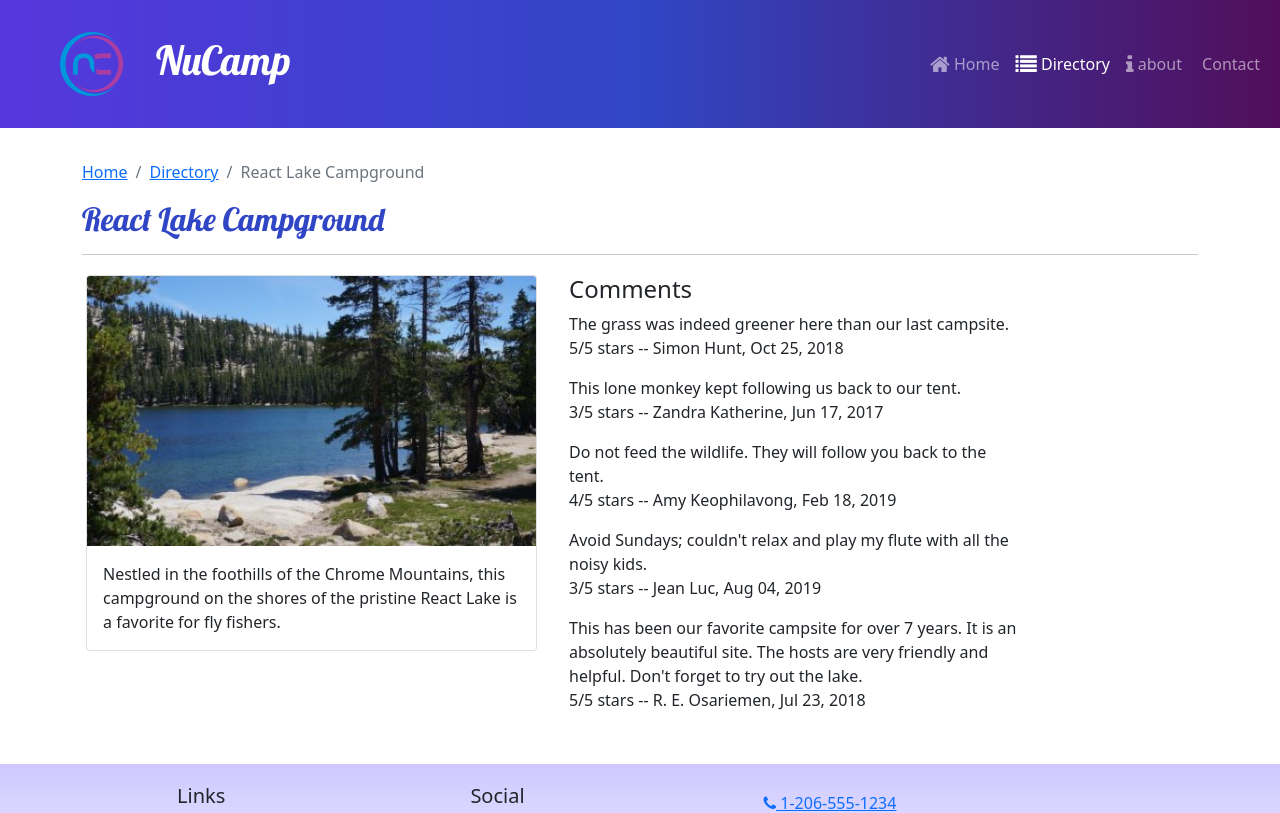
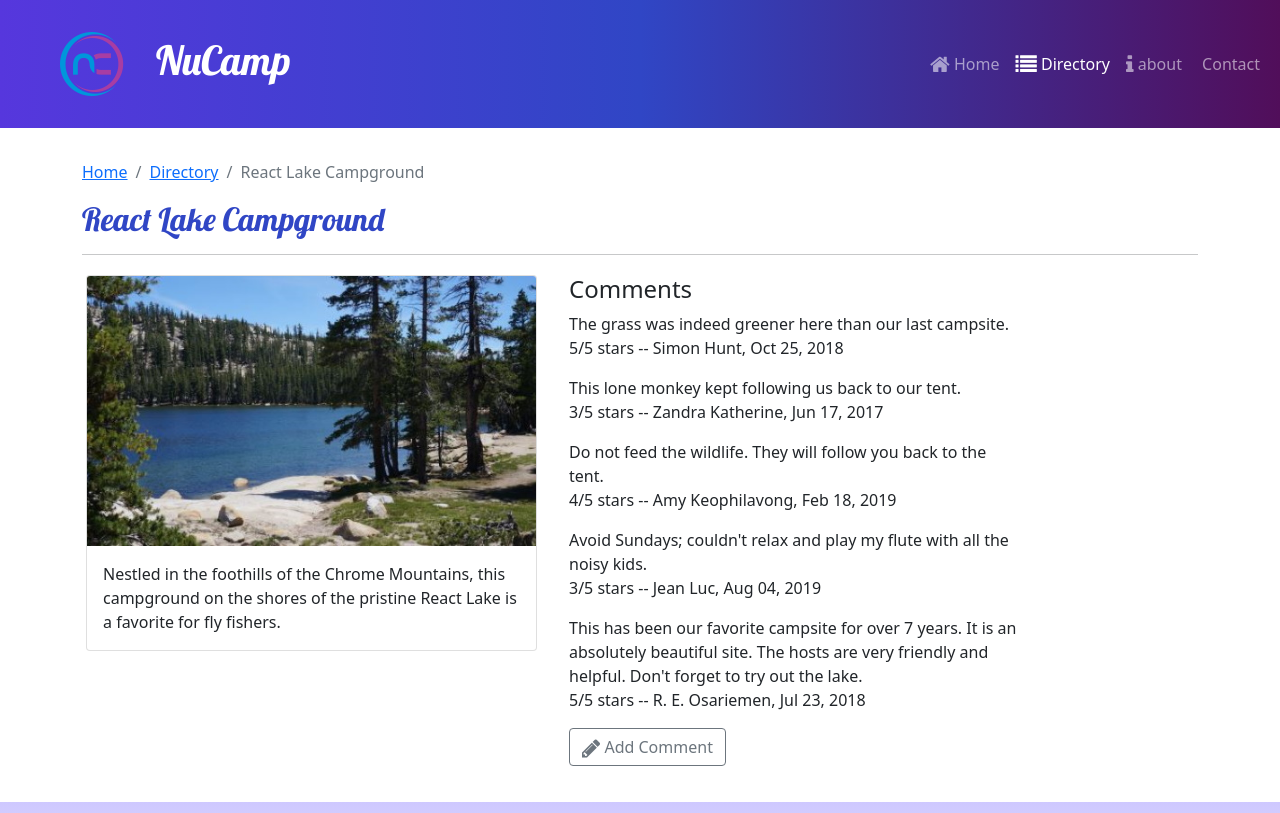
Before and after one commit to Riccardocode/nucampsiteReact, a React (Create React App) app in the folder nucampsite/: page /directory/0 in a window 1280 px wide. Shown: the top 813 px of the page. Built offline with nearby package versions, Linux system fonts and the light colour scheme.

Commit message:
start second task W3

```diff
--- /dev/null
+++ b/nucampsite/src/features/comments/CommentForm.js
@@ -0,0 +1,26 @@
+import { useState } from "react";
+import {Button, Modal, ModalHeader, ModalBody, FormGroup,Label} from 'reactstrap';
+import { Formik,Field,Form } from "formik";
+
+
+
+const CommentForm = ({campsiteId}) =>{
+
+    const [modalOpen,setModalOpen] = useState(false);
+
+    return (
+        <>
+            <Button outline onClick={() => setModalOpen(true)}>
+                <i className='fa fa-pencil fa-lg' /> Add Comment
+            </Button>
+            <Modal isOpen={modalOpen}>
+                <ModalHeader toggle={()=>{setModalOpen(false)}}>
+                    Add Comment
+                </ModalHeader>
+                <ModalBody>campsite: {campsiteId}</ModalBody>
+            </Modal>
+        </>
+    );
+};
+
+export default CommentForm
--- a/nucampsite/src/features/comments/CommentsList.js
+++ b/nucampsite/src/features/comments/CommentsList.js
@@ -1,6 +1,7 @@
 import { Col } from "reactstrap";
 import Comment from "./Comment";
 import { selectCommentByCampsiteId } from "./commentsSlice";
+import CommentForm from "./CommentForm";
 
 const CommentsList = ({campsiteId}) =>{
     const comments = selectCommentByCampsiteId(campsiteId);
@@ -12,6 +13,9 @@ const CommentsList = ({campsiteId}) =>{
                 {comments.map((comment)=>{
                     return <Comment key={comment.id} comment={comment} />;
                 })}
+                <CommentForm campsiteId={campsiteId}>
+                    {campsiteId}
+                </CommentForm>
             </Col>
         );
     }
```
